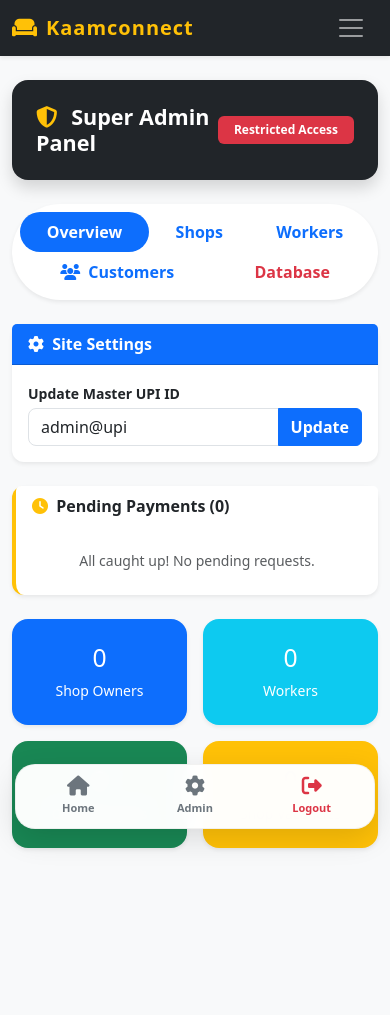
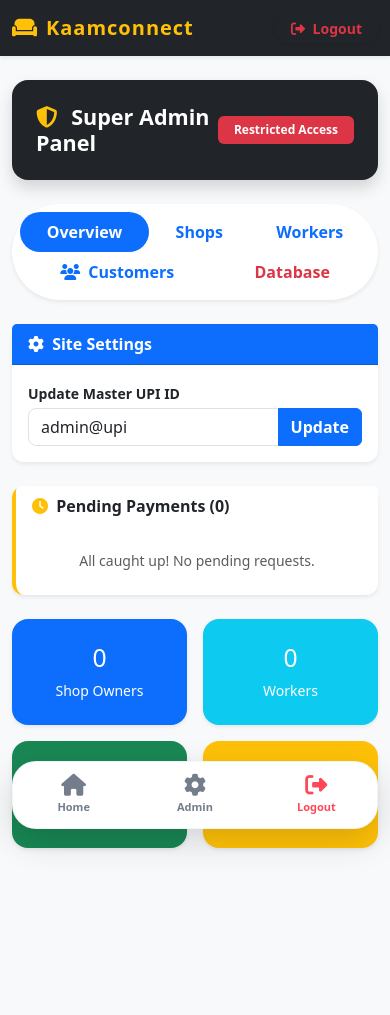
Before and after one commit to kaamconnect01/kaamconnect, a Flask app: page /admin/dashboard in a window 390 px wide. After the commit the page ends 852 px from the top, so only its background shows below. Run offline with Flask 3, Linux system fonts and the light colour scheme; the visitor is signed in with stand-in values (Sample User, id 1); data comes from the database, SQL or seed files in the repository; data that the repository does not hold is empty.

Commit message:
Update base.html

```diff
--- a/templates/base.html
+++ b/templates/base.html
@@ -8,53 +8,101 @@
     <link rel="stylesheet" href="https://cdnjs.cloudflare.com/ajax/libs/font-awesome/6.4.0/css/all.min.css">
 
     <style>
-        body { background-color: #f8f9fa; padding-bottom: 70px; /* Space for bottom nav */ }
+        body { background-color: #f8f9fa; padding-bottom: 90px; }
         .navbar-brand { font-weight: 800; letter-spacing: 1px; }
         .card { border-radius: 12px; border: none; box-shadow: 0 4px 6px rgba(0,0,0,0.05); }
         .form-control { border-radius: 8px; }
 
-        /* Mobile Bottom Navigation (Instagram Style) */
-        .bottom-nav {
-            position: fixed; bottom: 0; width: 100%; height: 65px;
-            background-color: #ffffff; box-shadow: 0 -2px 10px rgba(0,0,0,0.1);
-            display: flex; justify-content: space-around; align-items: center; z-index: 1050;
+        /* DESKTOP NAV LINK HOVER EFFECT */
+        .desktop-nav-link {
+            transition: all 0.2s ease-in-out;
         }
-        .bottom-nav a {
-            text-align: center; color: #6c757d; text-decoration: none; font-size: 24px; transition: 0.3s;
+        .desktop-nav-link:hover {
+            color: #ffc107 !important;
+            transform: translateY(-1px);
         }
-        .bottom-nav a:hover, .bottom-nav a.active { color: #0d6efd; }
-        .bottom-nav span { display: block; font-size: 10px; font-weight: bold; margin-top: 2px; }
+
+        /* PREMIUM MOBILE FLOATING BOTTOM NAV BAR */
+        .mobile-bottom-nav {
+            position: fixed;
+            bottom: 15px;
+            left: 12px;
+            right: 12px;
+            height: 68px;
+            background: #ffffff;
+            border-radius: 24px;
+            z-index: 9999;
+            box-shadow: 0 12px 35px rgba(0, 0, 0, 0.15) !important;
+            border: 1px solid rgba(0, 0, 0, 0.04);
+            overflow: hidden;
+        }
+
+        /* FULL BLOCK TAP TARGETS FOR ULTRA-FAST CLICKING */
+        .nav-item-link {
+            display: flex;
+            flex-direction: column;
+            align-items: center;
+            justify-content: center;
+            text-decoration: none;
+            color: #747d8c;
+            font-size: 11px;
+            font-weight: 700;
+            flex: 1; /* Equal space divider */
+            height: 100%;
+            width: 100%;
+            padding: 8px 0;
+            touch-action: manipulation; /* Removes mobile tap delay */
+            -webkit-tap-highlight-color: transparent;
+            transition: all 0.2s cubic-bezier(0.4, 0, 0.2, 1);
+        }
+
+        /* ICON ANIMATION ON CLICK/TAP */
+        .nav-item-link i {
+            font-size: 22px;
+            margin-bottom: 3px;
+            transition: transform 0.15s ease;
+        }
+
+        .nav-item-link:active i {
+            transform: scale(0.82); /* Instant tactile feedback */
+        }
+
+        /* PREMIUM ACTIVE & SPECIAL THEMES */
+        .nav-item-link:hover, .nav-item-link.active {
+            color: #0d6efd;
+        }
+
+        .nav-item-link.theme-wallet {
+            color: #ff9f43 !important;
+        }
+        .nav-item-link.theme-logout {
+            color: #ff4757 !important;
+        }
 
         @media (min-width: 768px) {
-            .bottom-nav { display: none !important; } /* Hide on Desktop */
+            .mobile-bottom-nav { display: none !important; }
             body { padding-bottom: 0; }
-        }
-        @media (max-width: 767px) {
-            .desktop-nav-links { display: none !important; } /* Hide regular links on mobile */
         }
     </style>
 </head>
 <body>
 
     <nav class="navbar navbar-expand-lg navbar-dark bg-dark sticky-top shadow-sm py-2">
-        <div class="container">
+        <div class="container d-flex justify-content-between align-items-center">
+
             <a class="navbar-brand fw-bold text-warning d-flex align-items-center" href="{{ url_for('index') }}">
                 <i class="fa-solid fa-couch me-2 text-warning"></i>Kaamconnect
             </a>
 
-            <button class="navbar-toggler border-0" type="button" data-bs-toggle="collapse" data-bs-target="#navbarNav">
-                <span class="navbar-toggler-icon"></span>
-            </button>
-
-            <div class="collapse navbar-collapse" id="navbarNav">
-                <ul class="navbar-nav ms-auto align-items-center gap-2 mt-3 mt-lg-0">
+            <div class="collapse navbar-collapse d-none d-lg-flex" id="navbarNav">
+                <ul class="navbar-nav ms-auto align-items-center gap-2">
                     <li class="nav-item">
-                        <a class="nav-link text-white-50 px-3" href="{{ url_for('index') }}">Home</a>
+                        <a class="nav-link text-white-50 px-3 desktop-nav-link" href="{{ url_for('index') }}">Home</a>
                     </li>
 
                     {% if current_user.is_authenticated %}
                         <li class="nav-item">
-                            <a class="nav-link text-white px-3" href="
+                            <a class="nav-link text-white px-3 desktop-nav-link" href="
                                 {% if current_user.role|lower == 'shop' %}
                                     {{ url_for('shop_dash') }}
                                 {% elif current_user.role|lower == 'worker' %}
@@ -79,7 +127,7 @@
                                 <i class="fa-solid fa-right-to-bracket me-1"></i> Login
                             </a>
                         </li>
-                        <li class="nav-item mt-2 mt-lg-0">
+                        <li class="nav-item">
                             <a class="btn btn-primary btn-sm rounded-pill px-3 fw-bold shadow-sm" href="{{ url_for('signup') }}">
                                 <i class="fa-solid fa-user-plus me-1"></i> Register
                             </a>
@@ -87,6 +135,16 @@
                     {% endif %}
                 </ul>
             </div>
+
+            {% if current_user.is_authenticated %}
+                <a class="btn btn-outline-danger btn-sm rounded-pill d-lg-none px-3 py-1 fw-bold border-0 shadow-sm" href="{{ url_for('logout') }}">
+                    <i class="fa-solid fa-right-from-bracket me-1"></i> Logout
+                </a>
+            {% else %}
+                <a class="btn btn-warning btn-sm rounded-pill d-lg-none px-3 py-1 fw-bold shadow-sm" href="{{ url_for('login') }}">
+                    Login
+                </a>
+            {% endif %}
         </div>
     </nav>
 
@@ -107,8 +165,8 @@
         {% block content %}{% endblock %}
     </div>
 
-    <div class="mobile-bottom-nav d-md-none shadow-lg">
-        <div class="d-flex justify-content-around align-items-center h-100 px-1">
+    <div class="mobile-bottom-nav d-md-none">
+        <div class="d-flex justify-content-around align-items-center h-100 w-100">
 
             <a href="/" class="nav-item-link">
                 <i class="fa-solid fa-house"></i>
@@ -121,7 +179,7 @@
                         <i class="fa-solid fa-table-columns"></i>
                         <span>Dashboard</span>
                     </a>
-                    <a href="{{ url_for('buy_credits_page') }}" class="nav-item-link text-warning">
+                    <a href="{{ url_for('buy_credits_page') }}" class="nav-item-link theme-wallet">
                         <i class="fa-solid fa-wallet"></i>
                         <span>Wallet</span>
                     </a>
@@ -145,7 +203,7 @@
                     </a>
                 {% endif %}
 
-                <a href="{{ url_for('logout') }}" class="nav-item-link text-danger">
+                <a href="{{ url_for('logout') }}" class="nav-item-link theme-logout">
                     <i class="fa-solid fa-right-from-bracket"></i>
                     <span>Logout</span>
                 </a>
@@ -160,68 +218,6 @@
         </div>
     </div>
 
-<style>
-/* Floating Bar Design */
-.mobile-bottom-nav {
-    position: fixed;
-    bottom: 15px; /* Chrome ki bottom bar se bachane ke liye */
-    left: 15px;
-    right: 15px;
-    height: 65px;
-    background: rgba(255, 255, 255, 0.98); /* Halka transparent */
-    backdrop-filter: blur(10px);
-    border-radius: 20px;
-    z-index: 9999;
-    box-shadow: 0 10px 30px rgba(0, 0, 0, 0.12) !important;
-    border: 1px solid rgba(0, 0, 0, 0.05);
-}
-
-/* Button ki Setting aur Smoothness */
-.nav-item-link {
-    display: flex;
-    flex-direction: column;
-    align-items: center;
-    justify-content: center;
-    text-decoration: none;
-    color: #6c757d; /* Normal grey color */
-    font-size: 11px;
-    font-weight: 700;
-    width: 70px;
-    height: 100%;
-    touch-action: manipulation; /* 🔥 Yahi double-click lag ko theek karega */
-    -webkit-tap-highlight-color: transparent; /* Mobile par tap karne ka neela box hatayega */
-    transition: color 0.2s ease-in-out;
-}
-
-.nav-item-link i {
-    font-size: 20px;
-    margin-bottom: 4px;
-    transition: transform 0.2s ease;
-}
-
-/* Jab button par click hoga toh chota sa animation */
-.nav-item-link:active i {
-    transform: scale(0.85);
-}
-
-/* Wallet icon ka color */
-.nav-item-link.text-warning {
-    color: #ffb300 !important;
-}
-
-/* Logout icon ka color */
-.nav-item-link.text-danger {
-    color: #dc3545 !important;
-}
-
-/* App ke sabse niche khali jagah chhodna (Taaki list nav bar ke piche na chhupe) */
-@media (max-width: 767.98px) {
-    body {
-        padding-bottom: 95px !important;
-    }
-}
-</style>
-
     <script src="https://cdn.jsdelivr.net/npm/bootstrap@5.3.0/dist/js/bootstrap.bundle.min.js"></script>
 </body>
 </html>
```
